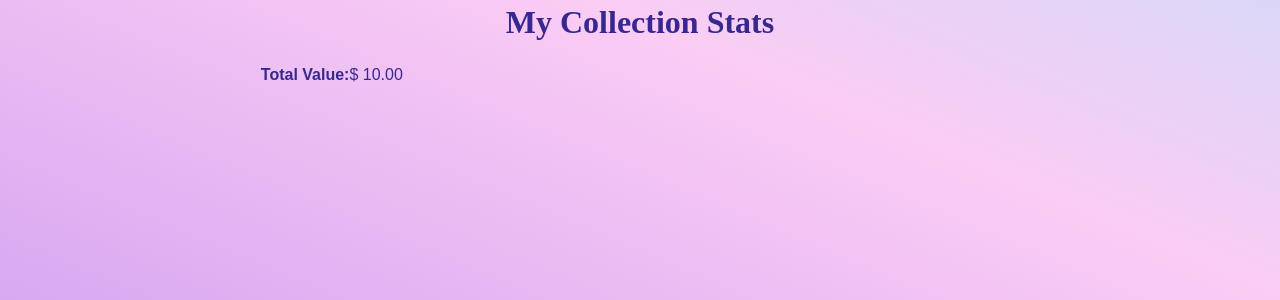
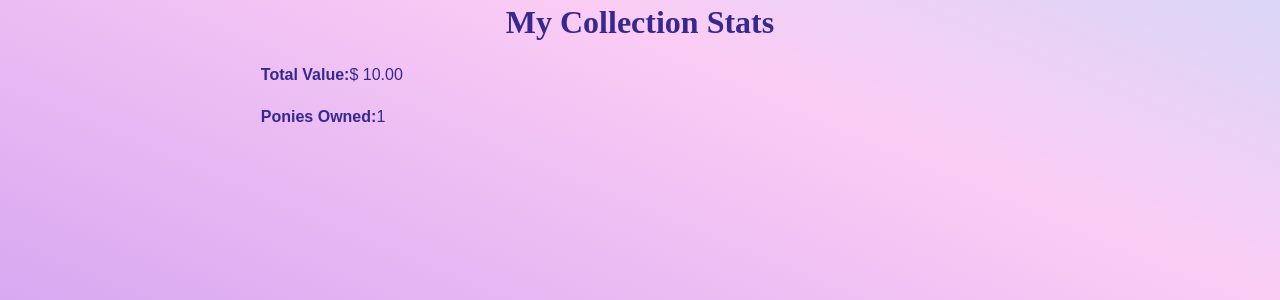
Before and after one commit to CassieBoyd/mlp-inventory, a Django app: page /stats/ in a window 1280 px wide. Shown: the part 376-676 px from the top of the page. Run offline with Django 3.2, Linux system fonts and the light colour scheme; a user stored in the database is signed in; tables that the repository leaves empty hold one stand-in row (values such as "Sample post"); parts of the project's set-up code (start-up, migrations or seed data) failed here and were passed over; some web fonts are replaced.

Commit message:
Added query for count and fixed total value to only show the user-specific total instead of all prices in the database

```diff
--- a/ponyproject/ponyapp/templates/stats/list.html
+++ b/ponyproject/ponyapp/templates/stats/list.html
@@ -4,4 +4,6 @@
     <h1>My Collection Stats</h1>
 
     <p><strong>Total Value:</strong> $ {{ total }}</p>
+    <p><strong>Ponies Owned:</strong> {{ ponies_owned }}</p>
+
   {% endblock %}
--- a/ponyproject/ponyapp/views/stats/stats_list.py
+++ b/ponyproject/ponyapp/views/stats/stats_list.py
@@ -1,16 +1,18 @@
 import sqlite3
 from django.shortcuts import render
 from ponyapp.models import UserPony
-from django.db.models import Sum
+from django.db.models import Sum, Count
 
 def total_value(request):
     if request.method == 'GET':
 
-        total = UserPony.objects.aggregate(sum=Sum('price'))['sum']
+        total = UserPony.objects.filter(user__id=request.user.id).aggregate(sum=Sum('price'))['sum']
+        ponies_owned = UserPony.objects.filter(user__id=request.user.id).count()
 
         template = 'stats/list.html'
         context = {
-            'total': round(total,2)
+            'total': round(total,2),
+            'ponies_owned' : ponies_owned
         }
 
         return render(request, template, context)
```
